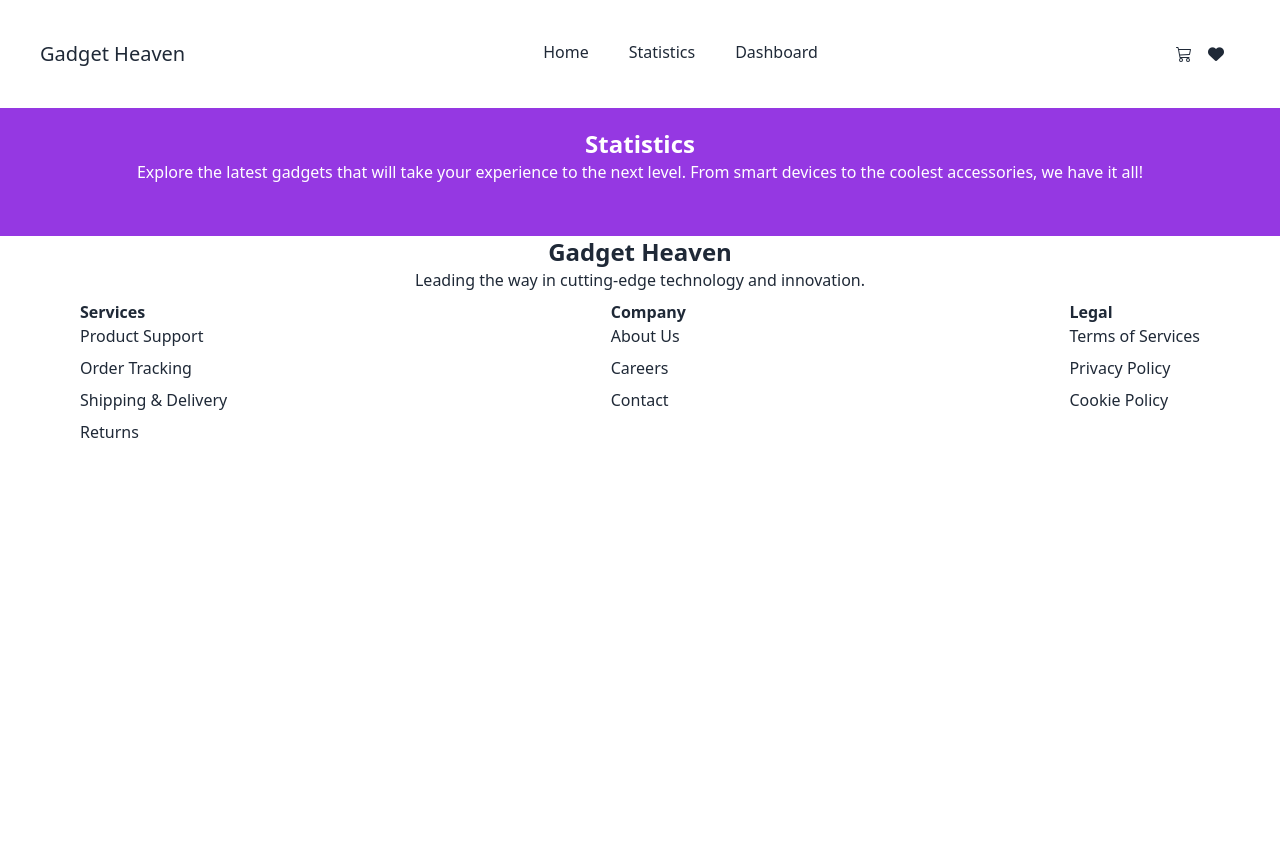
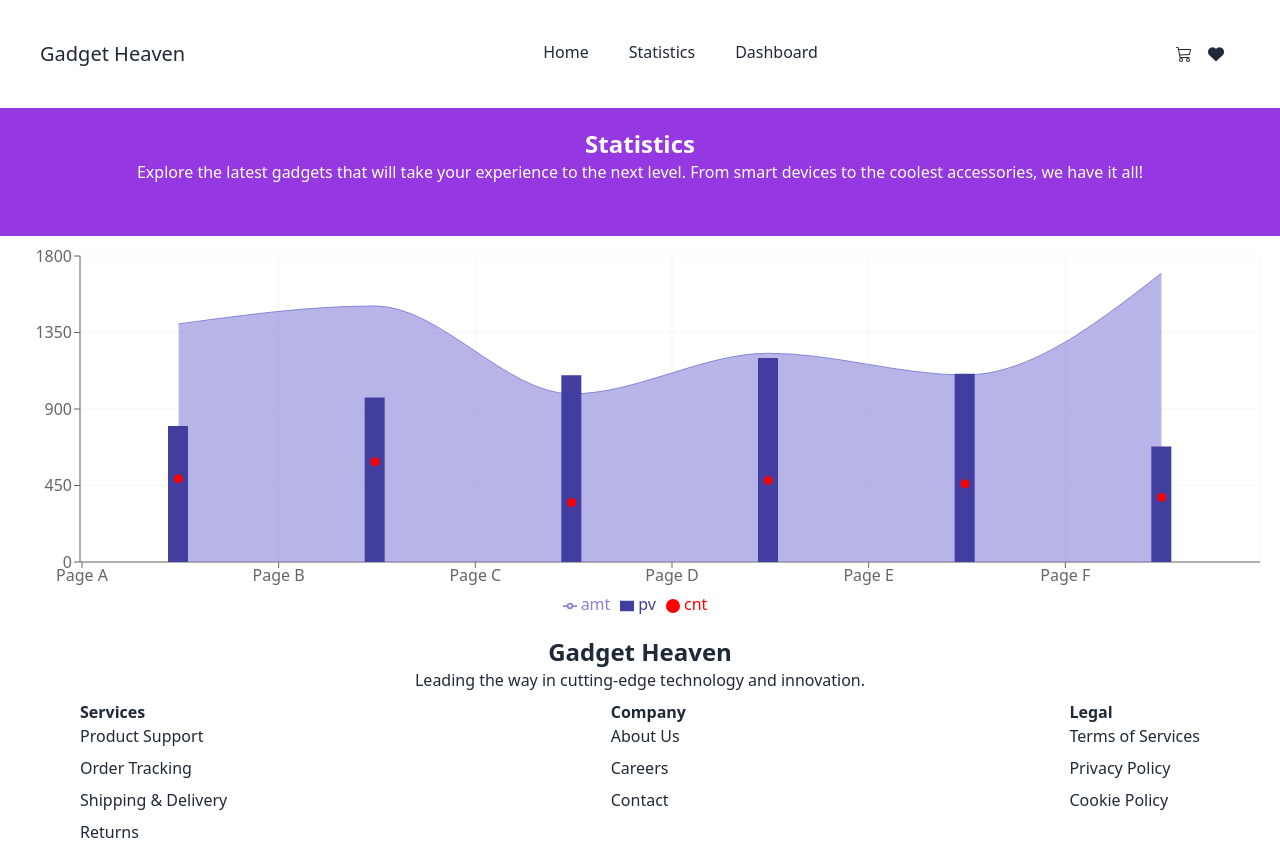
Before and after one commit to indrojitmondal/Gadget-Heaven, a React (Vite) app: page /statistics in a window 1280 px wide. Before the commit the page ends 800 px from the top, so only its background shows below. Built offline with nearby package versions, Linux system fonts and the light colour scheme.

Commit message:
Added statistics

```diff
--- a/package.json
+++ b/package.json
@@ -17,6 +17,7 @@
     "react-dom": "^18.3.1",
     "react-icons": "^5.3.0",
     "react-router-dom": "^6.27.0",
+    "recharts": "^2.13.3",
     "sort-by": "^1.2.0"
   },
   "devDependencies": {
--- a/src/components/Navbar/Navbar.jsx
+++ b/src/components/Navbar/Navbar.jsx
@@ -50,12 +50,12 @@ const Navbar = () => {
 
     </>
     return (
-        <div className= {` ${path==='/'?'text-white  rounded-3xl bg-primary border-[7px] border-b1':''}  `}>
+        <div className= {`  ${path==='/'?'text-white  rounded-3xl pb-10 bg-primary border-[7px] border-b1':''}  `}>
 
            {/* text-white rounded-3xl bg-primary border-[7px] border-b1 */}
 
 
-            <div className="navbar-section p-10 flex justify-between">
+            <div className=" navbar-section p-10 flex justify-between">
 
 
                 <div className="">
@@ -116,7 +116,22 @@ const Navbar = () => {
 
             </div>
 
-        </div>
+            </div>
+
+            { path==='/' &&
+
+<div className=''>
+
+<div className='px-20'>
+     <img src={bannerImage} className='h-[400px] w-full' alt="" />
+</div>
+
+</div>
+
+            }
+
+
+
 
 
 
--- a/src/components/Statistics/Statistics.jsx
+++ b/src/components/Statistics/Statistics.jsx
@@ -1,9 +1,46 @@
 import React from 'react';
+import {
+    ComposedChart,
+    Line,
+    Area,
+    Bar,
+    XAxis,
+    YAxis,
+    CartesianGrid,
+    Tooltip,
+    Legend,
+    Scatter,
+    ResponsiveContainer,
+} from 'recharts';
+
+const data = [
+    { name: 'Page A', uv: 590, pv: 800, amt: 1400, cnt: 490 },
+    { name: 'Page B', uv: 868, pv: 967, amt: 1506, cnt: 590 },
+    { name: 'Page C', uv: 1397, pv: 1098, amt: 989, cnt: 350 },
+    { name: 'Page D', uv: 1480, pv: 1200, amt: 1228, cnt: 480 },
+    { name: 'Page E', uv: 1520, pv: 1108, amt: 1100, cnt: 460 },
+    { name: 'Page F', uv: 1400, pv: 680, amt: 1700, cnt: 380 },
+];
 
 const Statistics = () => {
     return (
-        <div>
-
+        <div style={{ width: '100%', height: '400px' }}>
+            <ResponsiveContainer width="100%" height="100%">
+                <ComposedChart
+                    data={data}
+                    margin={{ top: 20, right: 20, bottom: 20, left: 20 }}
+                >
+                    <CartesianGrid stroke="#f5f5f5" />
+                    <XAxis dataKey="name" scale="band" />
+                    <YAxis />
+                    <Tooltip />
+                    <Legend />
+                    <Area type="monotone" dataKey="amt" fill="#8884d8" stroke="#8884d8" />
+                    <Bar dataKey="pv" barSize={20} fill="#413ea0" />
+                    {/* <Line type="monotone" dataKey="uv" stroke="#ff7300" /> */}
+                    <Scatter dataKey="cnt" fill="red" />
+                </ComposedChart>
+            </ResponsiveContainer>
         </div>
     );
 };
```
Also changed, not shown: 1 other file (tests, documents, lock files or other folders).
